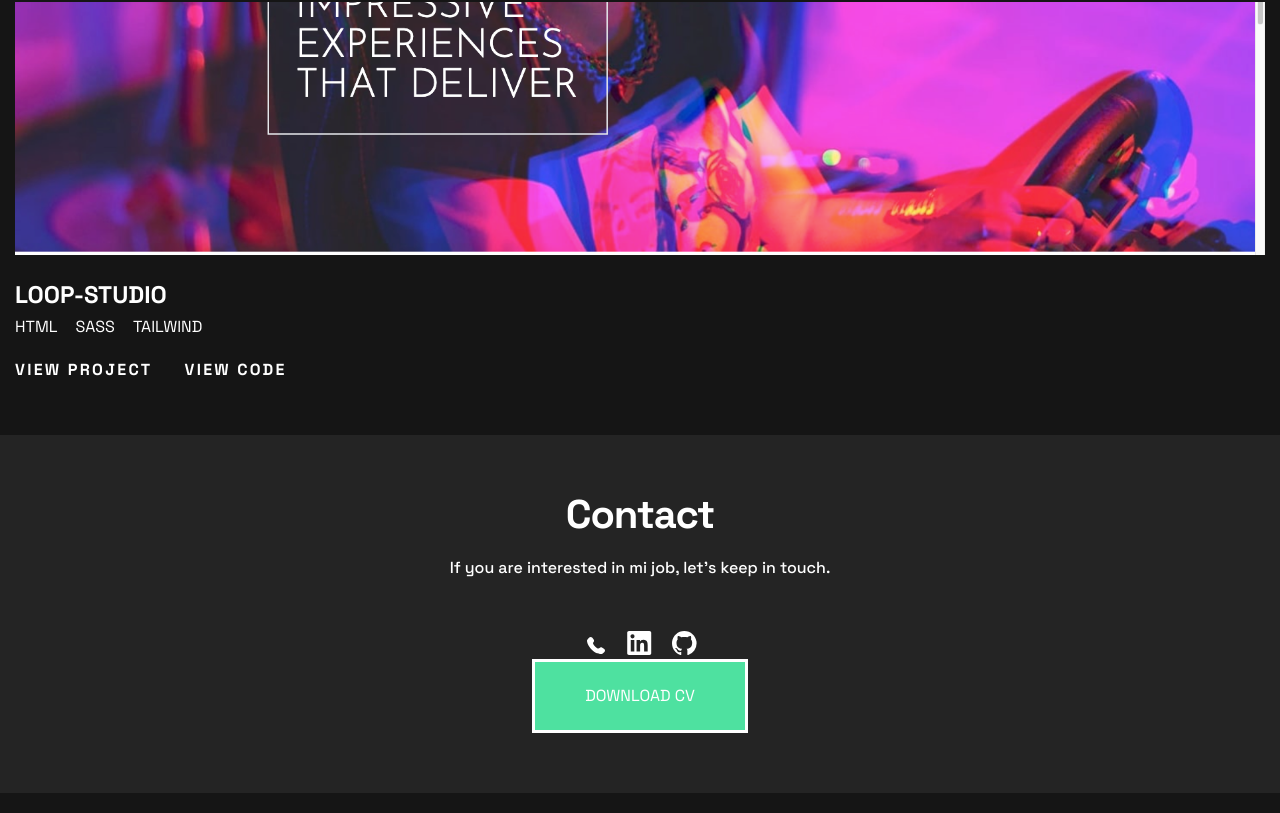
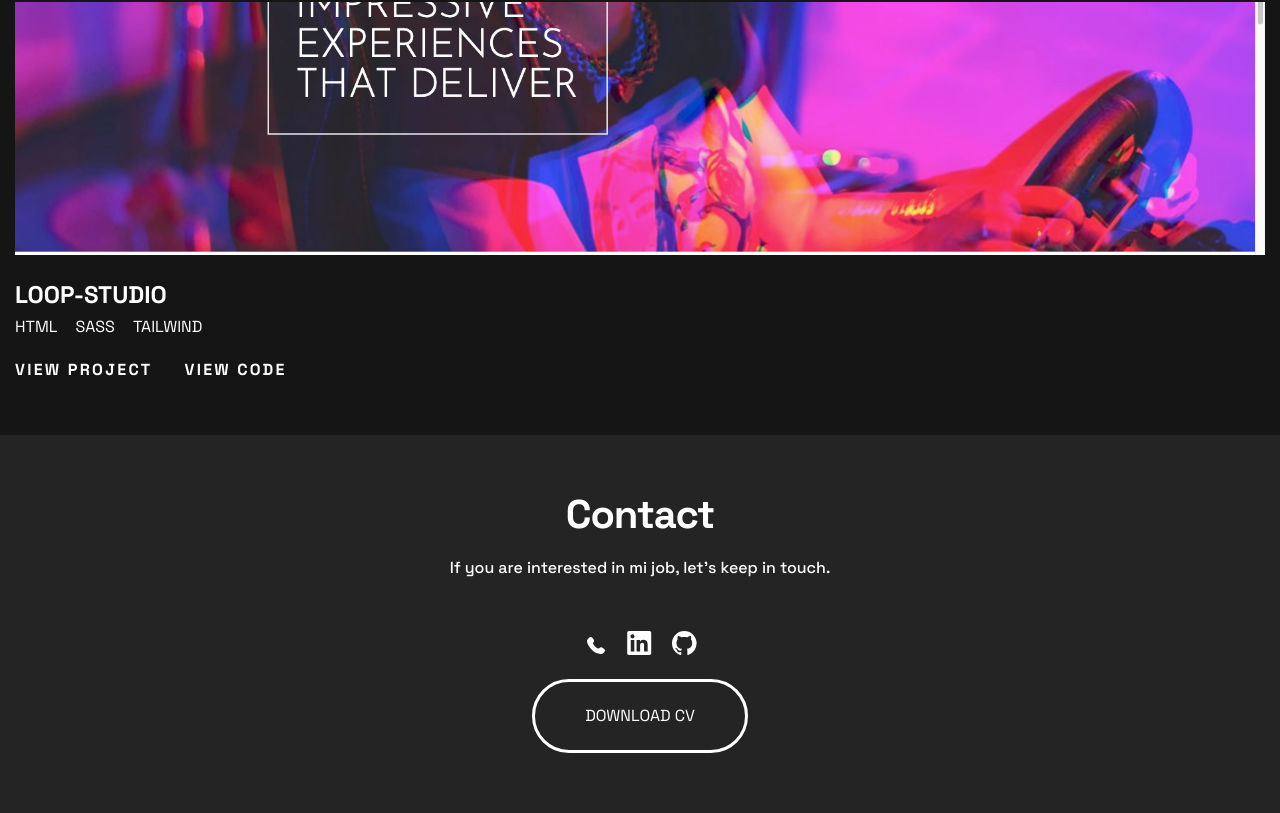
Before and after one commit to Fernando-uif/portafolio-2, a Next.js app: page / in a window 1280 px wide. Shown: the part 6726-7539 px from the top of the page. Built offline with nearby package versions, Linux system fonts and the light colour scheme.

Commit message:
add the animation and the button download

```diff
--- a/src/components/contact/Contact.tsx
+++ b/src/components/contact/Contact.tsx
@@ -2,6 +2,7 @@ import React from "react";
 import contactStyle from "@/sass/contact/contact.module.scss";
 import ContactMeIcons from "./ContactMeIcons";
 import downloadStyle from "@/sass/buttons/download.module.scss";
+import Link from "next/link";
 
 const Contact = () => {
   return (
@@ -10,11 +11,20 @@ const Contact = () => {
       <p className={`${contactStyle["contact__description"]}`}>
         If you are interested in mi job, let&apos;s keep in touch.
       </p>
+
       <div className={`${contactStyle["contact__wrapperInfo"]}`}>
         <ContactMeIcons />
+
         <div className={`${downloadStyle["download"]}`}>
           <button className={`${downloadStyle["download__button"]}`}>
-            download cv
+            <Link
+              target="_blank"
+              href="/docs/CV_Fernando_Sosa_Torres.pdf"
+              download
+              className={`${downloadStyle["download__button-span"]}`}
+            >
+              download cv
+            </Link>
           </button>
         </div>
       </div>
--- a/src/sass/buttons/download.module.scss
+++ b/src/sass/buttons/download.module.scss
@@ -1,36 +1,70 @@
 @import "../variables/color.scss";
 .download {
-  background-color: transparent;
   &__button {
+    background-color: transparent;
+    border-radius: 40px;
     text-transform: uppercase;
     padding: 25px 50px;
     border: 3px solid $light;
-    transition: 0.5s ease;
     position: relative;
     display: inline;
     overflow: hidden;
-    color: #fff;
+
     cursor: pointer;
     z-index: 1;
+    transition: all 0.4s ease;
+    &-span {
+      text-decoration: none;
+      color: #fff;
+    }
     &::after,
-    &::before {
+    &::before,
+    &-span::after,
+    &-span::before {
       content: "";
       position: absolute;
-      width: 50%;
+      width: 25%;
       height: 100%;
       background-color: $border-color;
+      transition: all 0.4s ease;
       z-index: -1;
     }
 
+    &::before {
+      top: 0;
+      left: -25%;
+    }
+    &:hover::before {
+      top: 0;
+      left: 0;
+    }
+
     &::after {
+      top: -100%;
+      left: 25%;
+    }
+    &:hover::after {
+      top: 0;
+      left: 25%;
+    }
+    &-span::before {
+      top: 100%;
+      right: 25%;
+    }
+    &:hover &-span::before {
+      top: 0;
+      right: 25%;
+    }
+    &-span::after {
+      top: 0;
+      right: -25%;
+    }
+    &:hover &-span::after {
+      top: 0;
       right: 0;
-      bottom: 0;
-
     }
-    &::before {
-
-      left: 0;
-      bottom: 0;
+    &:hover &-span {
+      color: #000;
     }
   }
 }
--- a/src/sass/contact/contact.module.scss
+++ b/src/sass/contact/contact.module.scss
@@ -19,10 +19,17 @@
     text-align: center;
     margin-bottom: 50px;
   }
-  &__wrapperInfo{
-    text-align: center;
+  &__wrapperInfo {
+    display: flex;
+    justify-content: center;
+    flex-direction: column;
+    align-items: center;
+    gap: 20px;
     & > div {
       justify-content: center;
     }
   }
+  &__wrapperIcons {
+    margin-bottom: 8px;
+  }
 }
```
Also changed, not shown: 1 other file (tests, documents, lock files or other folders).
